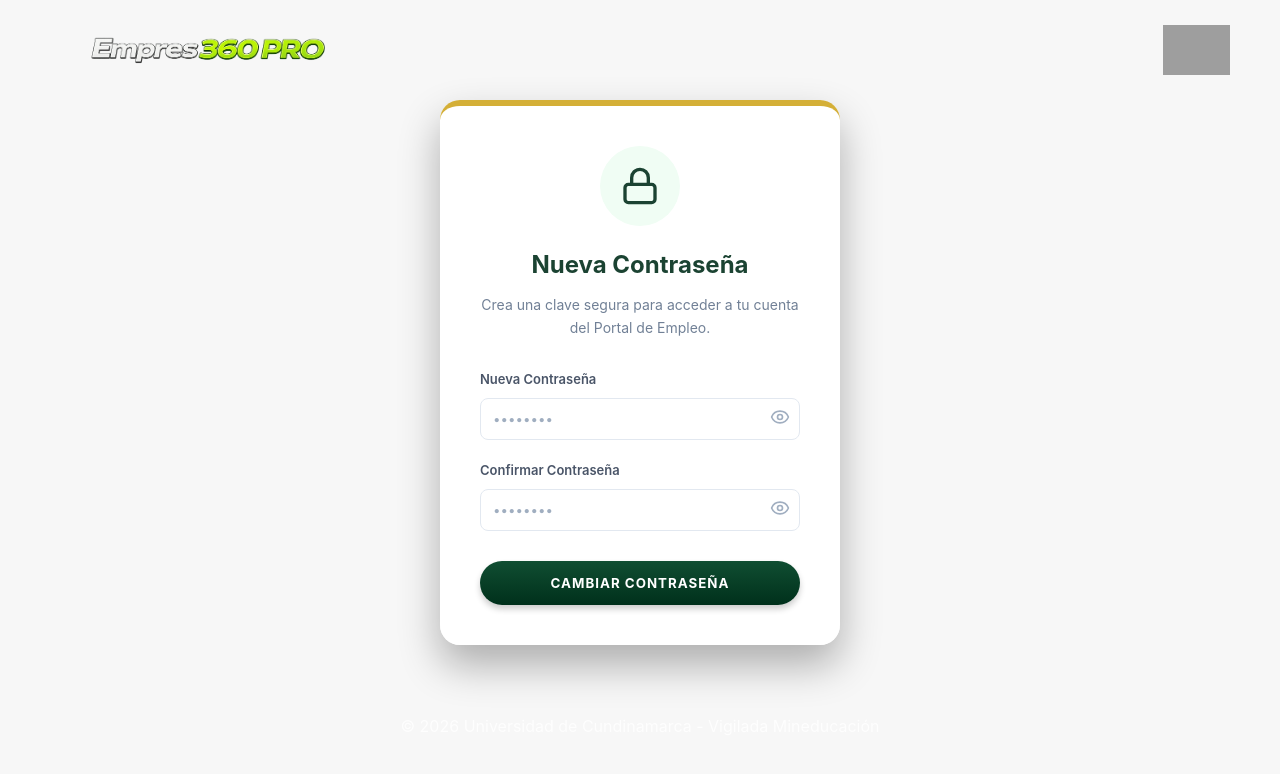
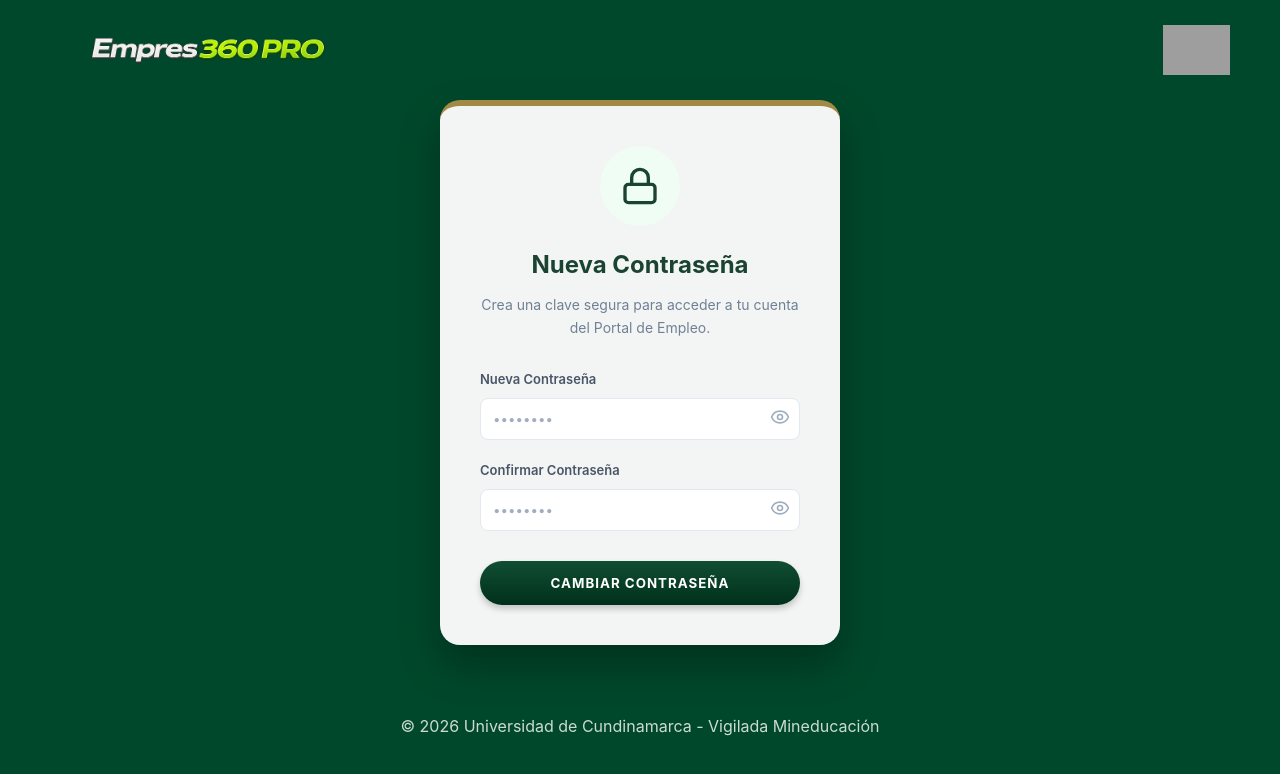
Before and after one commit to Santiago256-ai/Frontend-UdeC, a React (Vite) app: page /reset-password/1 in a window 1280 px wide. Shown: the top 774 px of the page. Built offline with nearby package versions, Linux system fonts and the light colour scheme; grey boxes are pictures that could not be loaded.

Commit message:
fix: Nueva funcionalidad de olvidaste tu contraseña3

```diff
--- a/src/pages/ResetPassword.css
+++ b/src/pages/ResetPassword.css
@@ -1,11 +1,13 @@
 .reset-main-container {
     min-height: 100vh;
+    /* Cambiamos el degradado por tu verde sólido institucional */
+    background-color: #00482b;
     display: flex;
     flex-direction: column;
     align-items: center;
-    justify-content: flex-start; /* Cambia center por flex-start */
-    padding: 100px 20px 40px; /* Dale espacio arriba y abajo */
-    overflow-y: auto; /* Permite scroll si la pantalla es pequeña */
+    justify-content: flex-start;
+    padding: 100px 20px 40px;
+    overflow-y: auto;
 }
 
 .navbar-reset {
@@ -30,7 +32,7 @@
     max-width: 400px;
     box-shadow: 0 20px 40px rgba(0,0,0,0.3);
     text-align: center;
-    border-top: 6px solid #d4af37; /* Dorado institucional */
+    border-top: 6px solid #a28945; /* Dorado institucional */
     margin-bottom: 30px; /* Crea espacio entre la tarjeta y el footer */
 }
 
```
